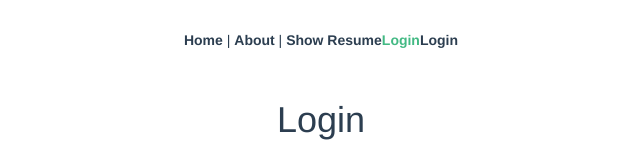
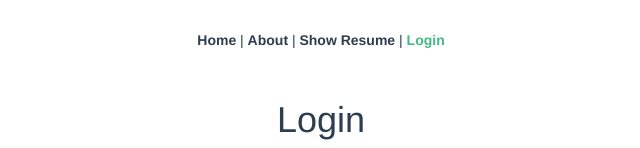
Before and after one commit to SymensJeffrey/student-portal-vue, a Vue app: page /Login in a window 1280 px wide. Shown: the top 148 px of the page, without its empty margins (319-959 px from the left). Built offline with nearby package versions, Linux system fonts and the light colour scheme; the HTML template or start-up script is replaced by a standard one.

Commit message:
fix nav bar and remove extra login

```diff
--- a/src/App.vue
+++ b/src/App.vue
@@ -3,9 +3,8 @@
     <div id="nav">
       <router-link to="/">Home</router-link> |
       <router-link to="/about">About</router-link> |
-      <router-link to="/ViewResume">Show Resume</router-link>
+      <router-link to="/ViewResume">Show Resume</router-link> |
       <router-link to="/Login">Login</router-link>
-      <router-link to="/login">Login</router-link>
 
     </div>
     <router-view/>
```
